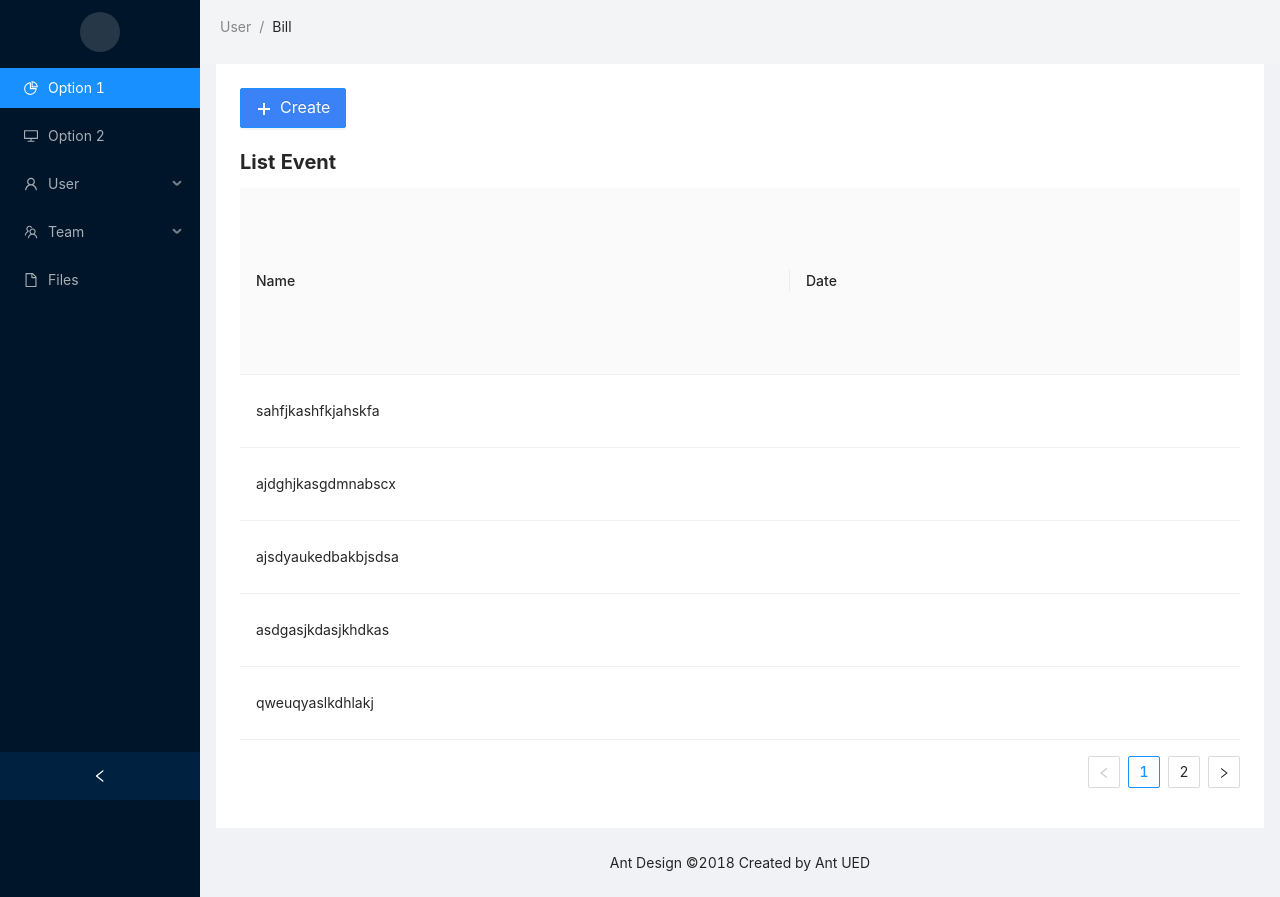
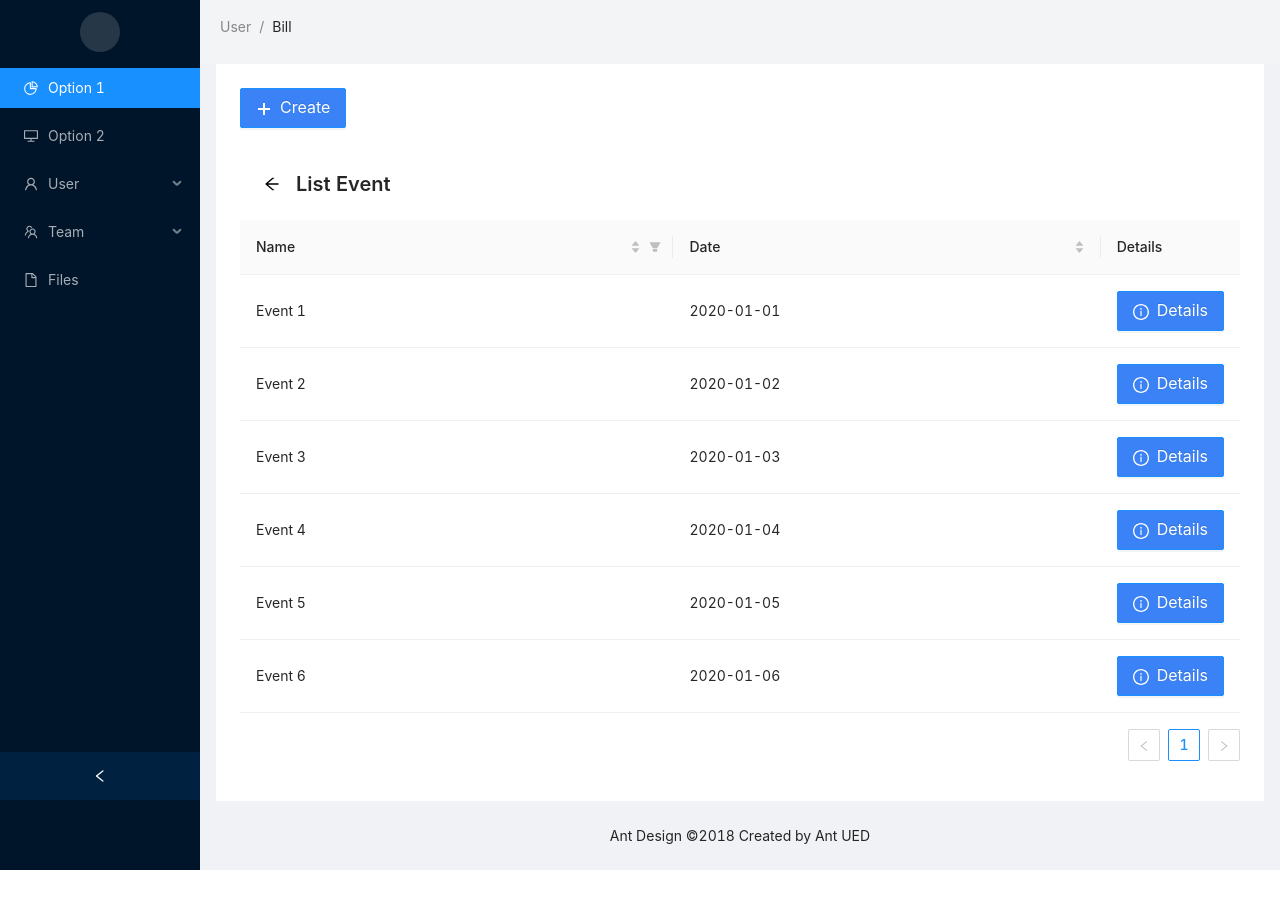
Before and after one commit to KATITB22/dashboard, a React (Vite) app: page /event in a window 1280 px wide. After the commit the page ends 870 px from the top, so only its background shows below. Built offline with nearby package versions, Linux system fonts and the light colour scheme.

Commit message:
Update Event Listing Page

```diff
--- a/src/pages/Event/EventList.tsx
+++ b/src/pages/Event/EventList.tsx
@@ -1,107 +1,88 @@
 import { PlusOutlined, InfoCircleOutlined } from '@ant-design/icons';
-import { Table, Button } from 'antd';
-import { Link } from 'react-router-dom';
+import { Table, Button, PageHeader } from 'antd';
+import { ColumnsType } from 'antd/lib/table';
+import { Link, useNavigate } from 'react-router-dom';
 import { StandardLayout } from '../../layout/StandardLayout';
 
-export const EventList = () => {
+interface EventData {
+    id: number;
+    eventName: string;
+    date: string;
+    startTime: string;
+    endTime: string;
+    method: string;
+}
+
 const dataDummy = [
     {
         id: 1,
-            eventName: 'sahfjkashfkjahskfa',
-            date: '',
+        eventName: 'Event 1',
+        date: '2020-01-01',
         startTime: '',
         endTime: '',
         method: '',
     },
     {
         id: 2,
-            eventName: 'ajdghjkasgdmnabscx',
-            date: '',
+        eventName: 'Event 2',
+        date: '2020-01-02',
         startTime: '',
         endTime: '',
         method: '',
     },
     {
         id: 3,
-            eventName: 'ajsdyaukedbakbjsdsa',
-            date: '',
+        eventName: 'Event 3',
+        date: '2020-01-03',
         startTime: '',
         endTime: '',
         method: '',
     },
     {
         id: 4,
-            eventName: 'asdgasjkdasjkhdkas',
-            date: '',
+        eventName: 'Event 4',
+        date: '2020-01-04',
         startTime: '',
         endTime: '',
         method: '',
     },
     {
         id: 5,
-            eventName: 'qweuqyaslkdhlakj',
-            date: '',
+        eventName: 'Event 5',
+        date: '2020-01-05',
         startTime: '',
         endTime: '',
         method: '',
     },
     {
         id: 6,
-            eventName: 'msbdabmdasbduasgdajs',
-            date: '',
-            startTime: '',
-            endTime: '',
-            method: '',
-        },
-        {
-            id: 7,
-            eventName: 'zxciuozxucioahdams',
-            date: '',
-            startTime: '',
-            endTime: '',
-            method: '',
-        },
-        {
-            id: 8,
-            eventName: 'adjkash jkasdsadnal adsa',
-            date: '',
-            startTime: '',
-            endTime: '',
-            method: '',
-        },
-        {
-            id: 9,
-            eventName: 'jsdajkashjkdh asdhasklj',
-            date: '',
-            startTime: '',
-            endTime: '',
-            method: '',
-        },
-        {
-            id: 10,
-            eventName: 'adas fahsudhafskjdh',
-            date: '',
+        eventName: 'Event 6',
+        date: '2020-01-06',
         startTime: '',
         endTime: '',
         method: '',
     },
 ];
 
-    const columns = [
+const columns: ColumnsType<EventData> = [
     {
         title: 'Name',
         dataIndex: 'eventName',
         width: 550,
+        filters: [],
+        onFilter: (value: any, record) => record.eventName.indexOf(value) === 0,
+        sorter: (a, b) => a.eventName.localeCompare(b.eventName),
     },
     {
         title: 'Date',
         dataIndex: 'date',
         width: 550,
+        sorter: (a, b) => a.eventName.localeCompare(b.eventName),
     },
     {
         title: 'Details',
-            render: (_: any, record: { id: any }) => (
-                <Link to={`/event/${record.id}`}>
+        render: (_, record) => (
+            <Link to={`/event/${record.eventName}`}>
                 <Button
                     type="primary"
                     size="large"
@@ -115,6 +96,8 @@ export const EventList = () => {
     },
 ];
 
+export const EventList = () => {
+    const navigate = useNavigate();
     return (
         <StandardLayout>
             <div className="mb-5">
@@ -129,19 +112,8 @@ export const EventList = () => {
                     </Button>
                 </Link>
             </div>
-            <div>
-                <h1 className="font-bold mb-3">List Event</h1>
-                <Table
-                    columns={columns}
-                    dataSource={dataDummy}
-                    pagination={{
-                        pageSize: 5,
-                    }}
-                    scroll={{
-                        y: 1000,
-                    }}
-                />
-            </div>
+            <PageHeader onBack={() => navigate(-1)} title="List Event" />
+            <Table columns={columns} dataSource={dataDummy} />
         </StandardLayout>
     );
 };
```
Lines whose indentation alone changed are shown as unchanged.
